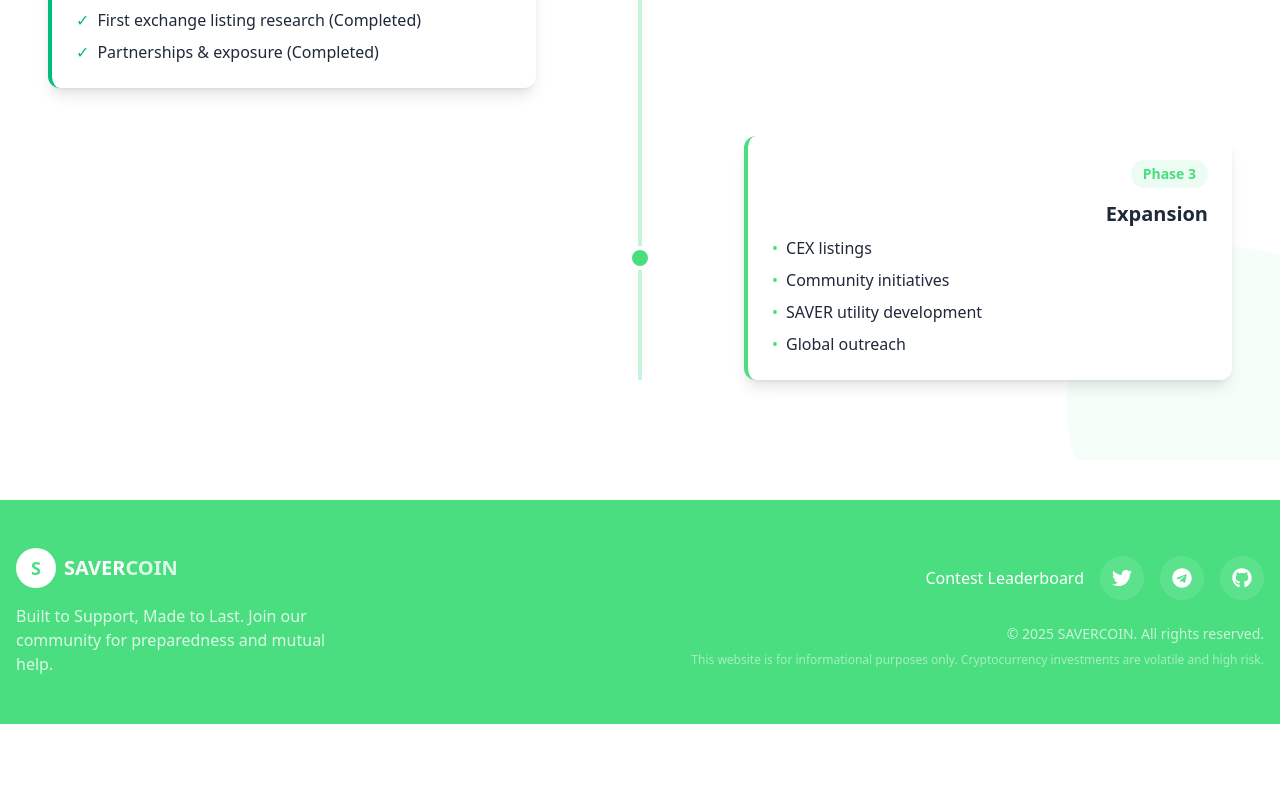
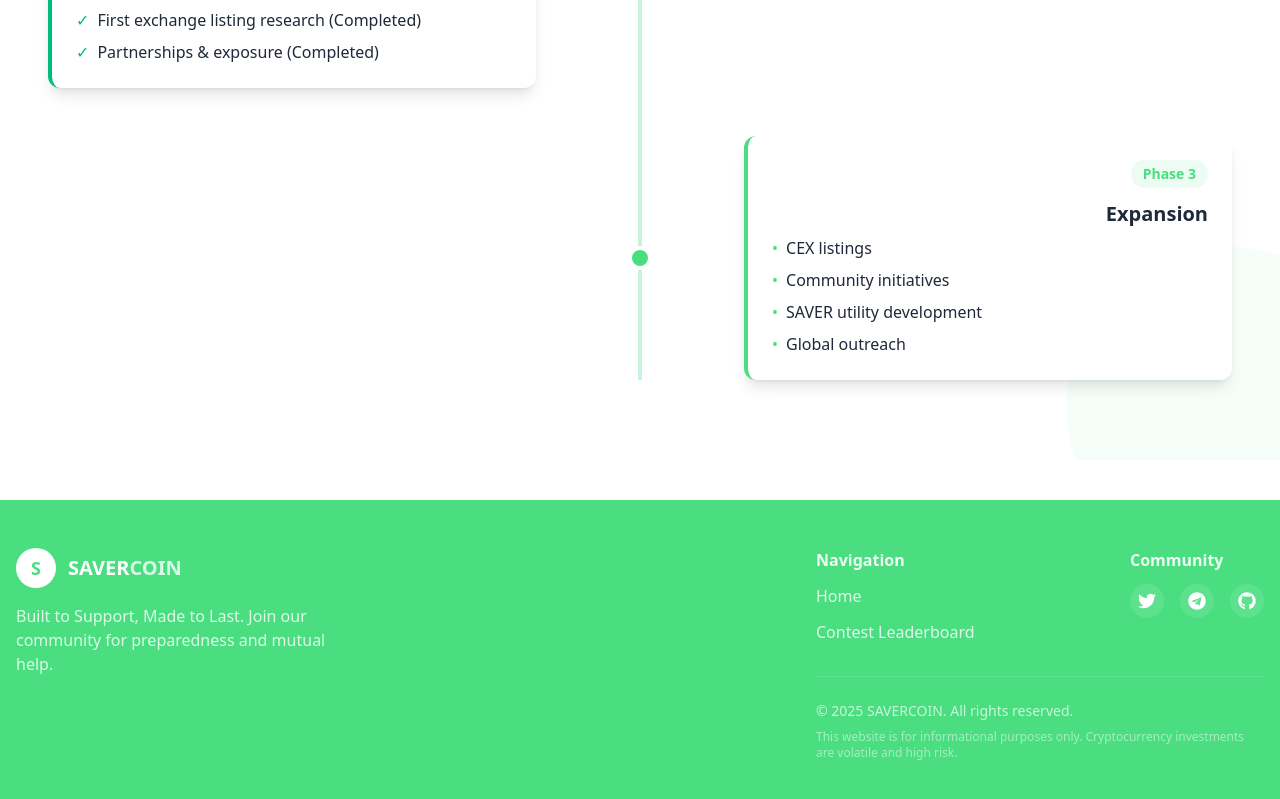
Before and after one commit to Ticoworld/saver-site, a React (Vite) app: page / in a window 1280 px wide. Shown: the part 6176-6975 px from the top of the page. Before the commit the page ends 6900 px from the top, so only its background shows below. Built offline with nearby package versions, Linux system fonts and the light colour scheme.

Commit message:
feat: Update Footer component layout and styles, add navigation links, and enhance social media icons

```diff
--- a/src/components/Footer.jsx
+++ b/src/components/Footer.jsx
@@ -1,6 +1,5 @@
-// src/components/Footer.jsx
 import React from "react";
-import { FaTwitter, FaTelegram, FaGithub, FaReddit } from "react-icons/fa";
+import { FaTwitter, FaTelegram, FaGithub, FaTrophy } from "react-icons/fa";
 import { Link } from "react-router-dom";
 
 const Footer = () => {
@@ -9,62 +8,84 @@ const Footer = () => {
   return (
     <footer className="bg-saver-green text-white py-12">
       <div className="container mx-auto px-4">
-        <div className="flex flex-col md:flex-row justify-between items-center">
-          <div className="mb-8 md:mb-0">
-            <div className="flex items-center space-x-2 mb-4">
-              <div className="bg-white w-10 h-10 rounded-full flex items-center justify-center">
+        <div className="flex flex-col lg:flex-row justify-between items-start gap-8">
+          {/* Brand Section */}
+          <div className="max-w-xs">
+            <div className="flex items-center space-x-3 mb-4">
+              <div className="bg-white w-10 h-10 rounded-full flex items-center justify-center shrink-0">
                 <span className="text-saver-green font-bold text-lg">S</span>
               </div>
               <h2 className="text-xl font-bold">
                 SAVER<span className="text-white/80">COIN</span>
               </h2>
             </div>
-            <p className="max-w-xs text-white/80">
+            <p className="text-white/80">
               Built to Support, Made to Last. Join our community for
               preparedness and mutual help.
             </p>
           </div>
 
-          <div className="flex flex-col items-center md:items-end">
-
-            <div className="flex space-x-4 mb-6 items-center">
+          {/* Links & Social Section */}
+          <div className="w-full lg:w-auto">
+            <div className="flex flex-col sm:flex-row gap-8 justify-between">
+              {/* Navigation Links */}
+              <div className="flex flex-col space-y-3">
+                <h3 className="font-bold text-white/90">Navigation</h3>
+                <Link
+                  to="/"
+                  className="text-white/80 hover:text-white transition-colors w-fit"
+                >
+                  Home
+                </Link>
                 <Link
                   to="/leaderboard"
-                className="text-white hover:text-white transition-colors"
+                  className="text-white/80 hover:text-white transition-colors w-fit flex items-center gap-2"
                 >
                   Contest Leaderboard
                 </Link>
+              </div>
+
+              {/* Social Links */}
+              <div className="flex flex-col space-y-3">
+                <h3 className="font-bold text-white/90">Community</h3>
+                <div className="flex space-x-4">
                   <a
                     href="https://twitter.com/SAVERCOIN1"
                     target="_blank"
                     rel="noopener noreferrer"
-                className="bg-white/10 p-3 rounded-full hover:bg-white/20 transition-colors"
+                    className="bg-white/10 p-2 rounded-full hover:bg-white/20 transition-colors"
                     aria-label="Twitter"
                   >
-                <FaTwitter className="text-xl" />
+                    <FaTwitter className="text-lg" />
                   </a>
                   <a
                     href="https://t.me/savercoin1"
-                className="bg-white/10 p-3 rounded-full hover:bg-white/20 transition-colors"
+                    target="_blank"
+                    rel="noopener noreferrer"
+                    className="bg-white/10 p-2 rounded-full hover:bg-white/20 transition-colors"
                     aria-label="Telegram"
                   >
-                <FaTelegram className="text-xl" />
+                    <FaTelegram className="text-lg" />
                   </a>
-
                   <a
                     href="https://github.com/Ticoworld/saver-site"
-                className="bg-white/10 p-3 rounded-full hover:bg-white/20 transition-colors"
+                    target="_blank"
+                    rel="noopener noreferrer"
+                    className="bg-white/10 p-2 rounded-full hover:bg-white/20 transition-colors"
                     aria-label="GitHub"
                   >
-                <FaGithub className="text-xl" />
+                    <FaGithub className="text-lg" />
                   </a>
                 </div>
+              </div>
+            </div>
 
-            <div className="text-center md:text-right">
+            {/* Copyright */}
+            <div className="mt-8 pt-6 border-t border-white/10">
               <p className="text-white/70 text-sm">
                 &copy; {currentYear} SAVERCOIN. All rights reserved.
               </p>
-              <p className="text-white/50 text-xs mt-2">
+              <p className="text-white/50 text-xs mt-2 max-w-md">
                 This website is for informational purposes only. Cryptocurrency
                 investments are volatile and high risk.
               </p>
```
Lines whose indentation alone changed are shown as unchanged.
